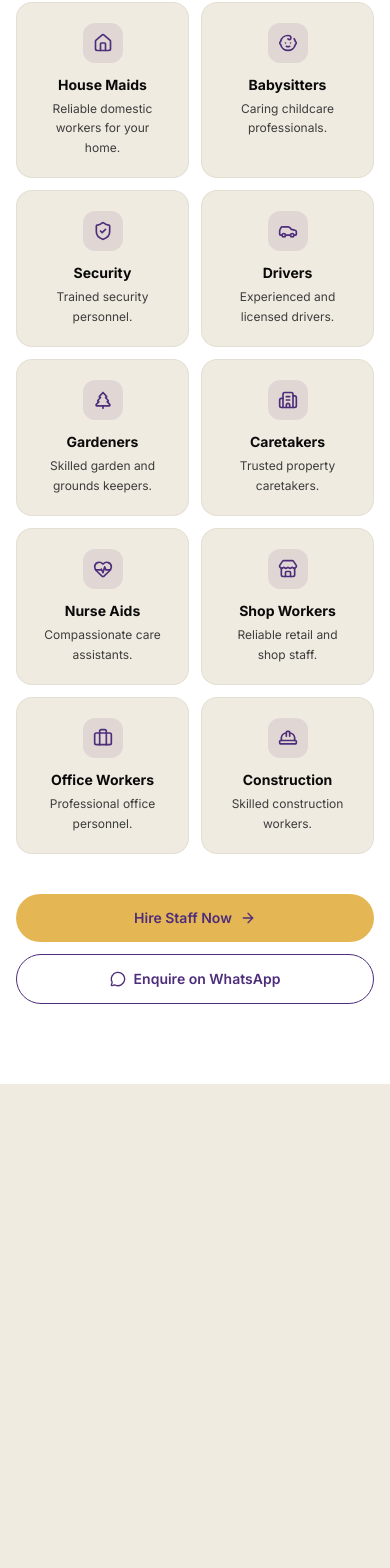
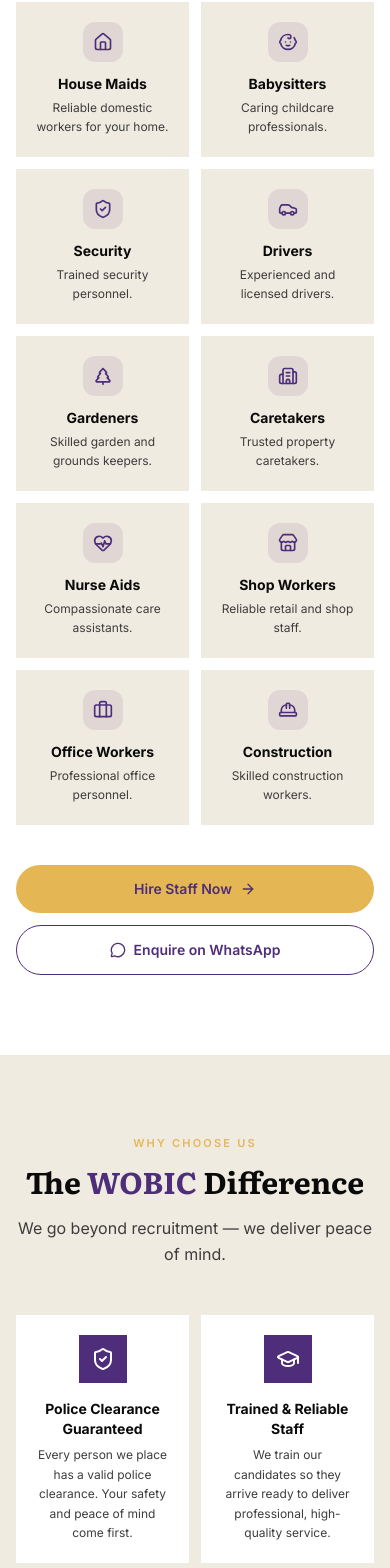
Before and after one commit to TinzyWinzy/mamoyo-maids, a Next.js app: page / in a window 390 px wide. Shown: the part 1123-2691 px from the top of the page. Built offline with nearby package versions, Linux system fonts and the light colour scheme; no server answers.

Commit message:
fix: remove content-visibility auto, strip borders/rounded on mobile cards

```diff
--- a/src/app/globals.css
+++ b/src/app/globals.css
@@ -173,8 +173,3 @@
 textarea {
   touch-action: manipulation;
 }
-
-section {
-  content-visibility: auto;
-  contain-intrinsic-size: 500px;
-}
--- a/src/app/page.tsx
+++ b/src/app/page.tsx
@@ -103,7 +103,7 @@
               return (
                 <div
                   key={item.title}
-                  className="bg-light-section rounded-2xl sm:rounded-3xl p-5 sm:p-6 text-center border border-border/40 h-full"
+                  className="bg-light-section sm:rounded-2xl lg:rounded-3xl p-5 sm:p-6 text-center sm:border sm:border-border/40 h-full"
                 >
                   <div className="inline-flex h-10 w-10 sm:h-12 sm:w-12 items-center justify-center rounded-xl bg-dark/10 text-dark mb-3 sm:mb-4">
                     <Icon className="h-5 w-5 sm:h-6 sm:w-6" />
@@ -166,9 +166,9 @@
               return (
                 <div
                   key={item.title}
-                  className="bg-white rounded-2xl sm:rounded-3xl border border-border/50 p-5 sm:p-7 text-center"
+                  className="bg-white sm:rounded-2xl lg:rounded-3xl sm:border sm:border-border/50 p-5 sm:p-7 text-center"
                 >
-                  <div className="inline-flex h-12 w-12 sm:h-16 sm:w-16 items-center justify-center rounded-xl sm:rounded-2xl bg-dark text-white mb-4 sm:mb-5">
+                  <div className="inline-flex h-12 w-12 sm:h-16 sm:w-16 items-center justify-center sm:rounded-xl lg:rounded-2xl bg-dark text-white mb-4 sm:mb-5">
                     {Icon && <Icon className="h-6 w-6 sm:h-8 sm:w-8" />}
                   </div>
                   <h3 className="text-sm sm:text-base font-bold text-text-primary mb-1.5 sm:mb-2">
@@ -203,7 +203,7 @@
             {TESTIMONIALS.slice(0, 3).map((t) => (
               <div
                 key={t.name}
-                className="bg-white rounded-2xl sm:rounded-3xl p-5 sm:p-7 border border-border/40"
+                className="bg-white sm:rounded-2xl lg:rounded-3xl p-5 sm:p-7 sm:border sm:border-border/40"
               >
                 <div className="flex gap-0.5 mb-3 sm:mb-4">
                   {Array.from({ length: 5 }).map((_, i) => (
```
